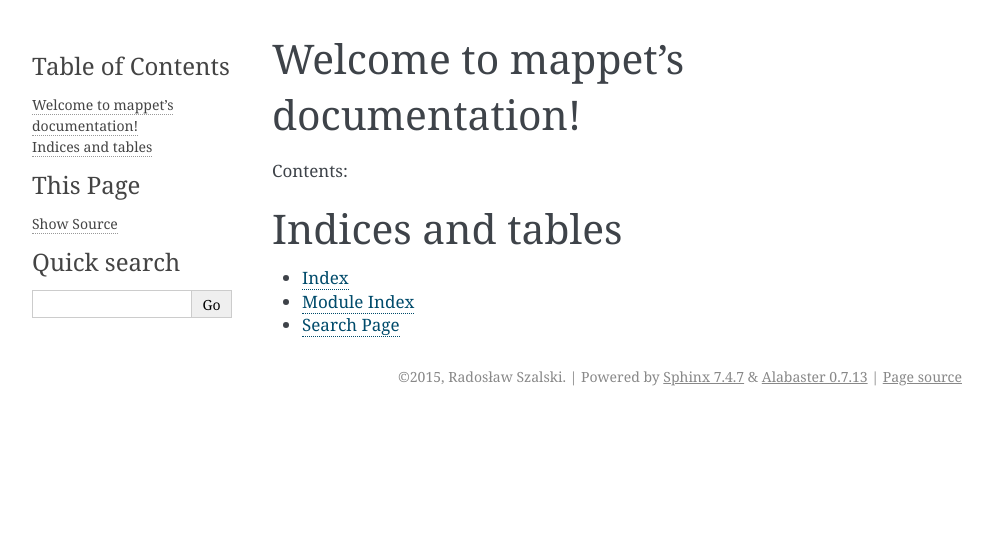
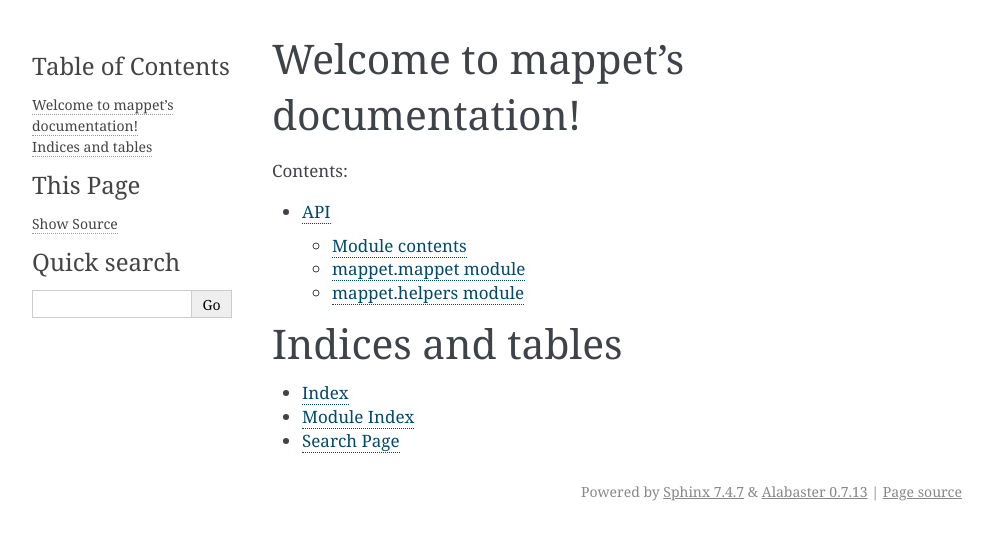
Before and after one commit to stxnext/mappet, a Sphinx documentation site: the page built from docs/index.rst, in a window 1280 px wide. Shown: the top 540 px of the page, without its empty margins (148-1141 px from the left). Built offline with Sphinx 7.4.7, drawn with Linux system fonts in a browser that asks for light colours.

```diff
--- a/docs/conf.py
+++ b/docs/conf.py
@@ -19,7 +19,7 @@ import shlex
 # If extensions (or modules to document with autodoc) are in another directory,
 # add these directories to sys.path here. If the directory is relative to the
 # documentation root, use os.path.abspath to make it absolute, like shown here.
-#sys.path.insert(0, os.path.abspath('.'))
+sys.path.insert(0, os.path.abspath('..'))
 
 # -- General configuration ------------------------------------------------
 
@@ -73,7 +73,7 @@ release = '0.1.0'
 #
 # This is also used if you do content translation via gettext catalogs.
 # Usually you set "language" from the command line for these cases.
-language = None
+language = 'en'
 
 # There are two options for replacing |today|: either, you set today to some
 # non-false value, then it is used:
@@ -184,7 +184,7 @@ html_static_path = ['_static']
 #html_show_sphinx = True
 
 # If true, "(C) Copyright ..." is shown in the HTML footer. Default is True.
-#html_show_copyright = True
+html_show_copyright = False
 
 # If true, an OpenSearch description file will be output, and all pages will
 # contain a <link> tag referring to it.  The value of this option must be the
--- a/docs/index.rst
+++ b/docs/index.rst
@@ -1,8 +1,3 @@
-.. mappet documentation master file, created by
-   sphinx-quickstart on Tue Aug 11 19:56:20 2015.
-   You can adapt this file completely to your liking, but it should at least
-   contain the root `toctree` directive.
-
 Welcome to mappet's documentation!
 ==================================
 
@@ -10,6 +5,8 @@ Contents:
 
 .. toctree::
    :maxdepth: 2
+
+   mappet
 
 
 
--- /dev/null
+++ b/docs/mappet.rst
@@ -0,0 +1,27 @@
+API
+===
+
+Module contents
+---------------
+
+.. automodule:: mappet
+    :members:
+    :undoc-members:
+    :show-inheritance:
+
+
+mappet.mappet module
+--------------------
+
+.. automodule:: mappet.mappet
+    :members:
+    :undoc-members:
+    :show-inheritance:
+
+mappet.helpers module
+---------------------
+
+.. automodule:: mappet.helpers
+    :members:
+    :undoc-members:
+    :show-inheritance:
```
